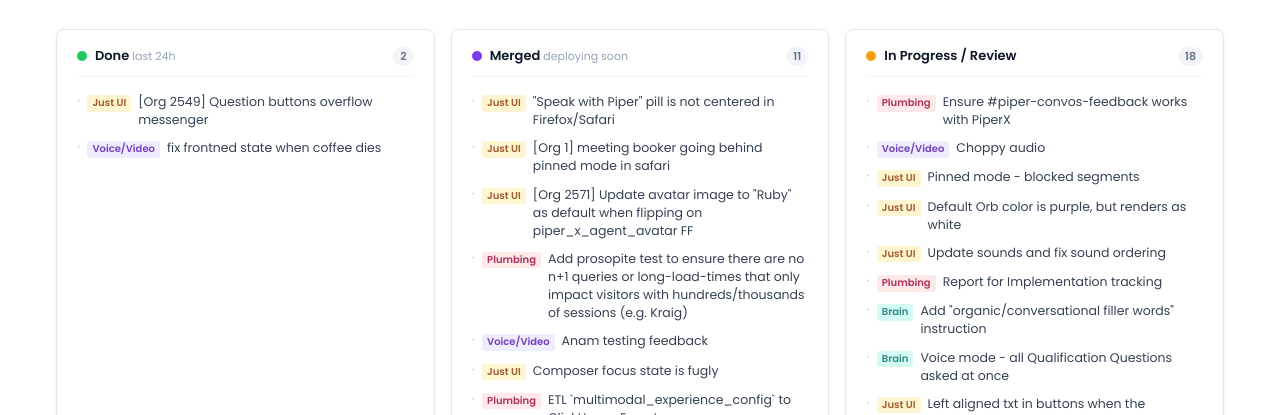
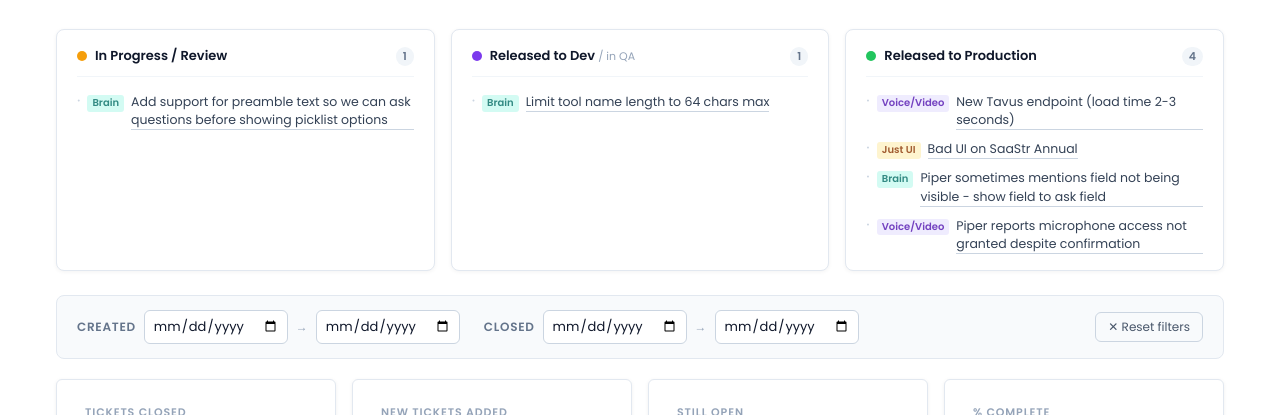
Before and after one commit to kerrilinnea3/multimodal-ga-burndown, a plain HTML site: page index.html in a window 1280 px wide. Shown: the part 140-555 px from the top of the page. Drawn offline with Linux system fonts and the light colour scheme.

Commit message:
Status: reorder columns, Comms label filter, hyperlinks, add url field

```diff
--- a/fetch-linear.mjs
+++ b/fetch-linear.mjs
@@ -17,6 +17,7 @@ const QUERY = `
       nodes {
         id
         title
+        url
         state { name type }
         labels(first: 10) { nodes { name } }
         createdAt
--- a/index.html
+++ b/index.html
@@ -275,27 +275,27 @@
   <div class="status-update" id="statusUpdate" style="display:none">
     <div class="status-col">
       <div class="status-header">
-        <span class="status-dot green"></span>
-        <strong>Done <span class="status-window">last 24h</span></strong>
-        <span class="status-count" id="su-done-count">0</span>
+        <span class="status-dot yellow"></span>
+        <strong>In Progress / Review</strong>
+        <span class="status-count" id="su-active-count">0</span>
       </div>
-      <ul class="status-list" id="su-done-list"></ul>
+      <ul class="status-list" id="su-active-list"></ul>
     </div>
     <div class="status-col">
       <div class="status-header">
         <span class="status-dot purple"></span>
-        <strong>Merged <span class="status-window">deploying soon</span></strong>
+        <strong>Released to Dev <span class="status-window">/ in QA</span></strong>
         <span class="status-count" id="su-merged-count">0</span>
       </div>
       <ul class="status-list" id="su-merged-list"></ul>
     </div>
     <div class="status-col">
       <div class="status-header">
-        <span class="status-dot yellow"></span>
-        <strong>In Progress / Review</strong>
-        <span class="status-count" id="su-active-count">0</span>
+        <span class="status-dot green"></span>
+        <strong>Released to Production</strong>
+        <span class="status-count" id="su-done-count">0</span>
       </div>
-      <ul class="status-list" id="su-active-list"></ul>
+      <ul class="status-list" id="su-done-list"></ul>
     </div>
   </div>
 
@@ -1026,23 +1026,27 @@
       plumbing: { bg: '#FFE4E6', text: '#9F1239' },
     };
 
+    function hasCommsLabel(issue) {
+      return issue.labels.nodes.some(l => l.name.toLowerCase() === 'comms');
+    }
+
     function renderStatusUpdate(issues, fetchedAt) {
-      const cutoff = new Date(new Date(fetchedAt).getTime() - 24 * 60 * 60 * 1000);
+      const comms = issues.filter(hasCommsLabel);
 
-      const done   = issues
-        .filter(i => i.state.name === 'Done' && i.completedAt && new Date(i.completedAt) >= cutoff)
-        .sort((a, b) => new Date(b.completedAt) - new Date(a.completedAt));
-
-      const merged = issues
-        .filter(i => i.state.name === 'Merged')
-        .sort((a, b) => a.title.localeCompare(b.title));
-
-      const active = issues
+      const active = comms
         .filter(i => ['In Progress', 'Under Review', 'UAT'].includes(i.state.name))
         .sort((a, b) => {
           const order = { 'In Progress': 0, 'UAT': 1, 'Under Review': 2 };
           return (order[a.state.name] ?? 9) - (order[b.state.name] ?? 9);
         });
+
+      const merged = comms
+        .filter(i => i.state.name === 'Merged')
+        .sort((a, b) => a.title.localeCompare(b.title));
+
+      const done = comms
+        .filter(i => i.state.name === 'Done')
+        .sort((a, b) => new Date(b.completedAt) - new Date(a.completedAt));
 
       function makeList(listEl, countEl, items) {
         countEl.textContent = items.length;
@@ -1056,9 +1060,12 @@
           const col = CAT_COLORS[cat];
           const li = document.createElement('li');
           li.className = 'status-item';
+          const url = issue.url || '#';
           li.innerHTML =
             `<span class="status-cat" style="background:${col.bg};color:${col.text}">${CAT_NAMES[cat]}</span>` +
-            `<span>${issue.title}</span>`;
+            `<a href="${url}" target="_blank" rel="noopener" style="color:inherit;text-decoration:none;border-bottom:1px solid #CBD5E1" ` +
+            `onmouseover="this.style.borderBottomColor='#7C3AED';this.style.color='#7C3AED'" ` +
+            `onmouseout="this.style.borderBottomColor='#CBD5E1';this.style.color='inherit'">${issue.title}</a>`;
           listEl.appendChild(li);
         });
       }
```
